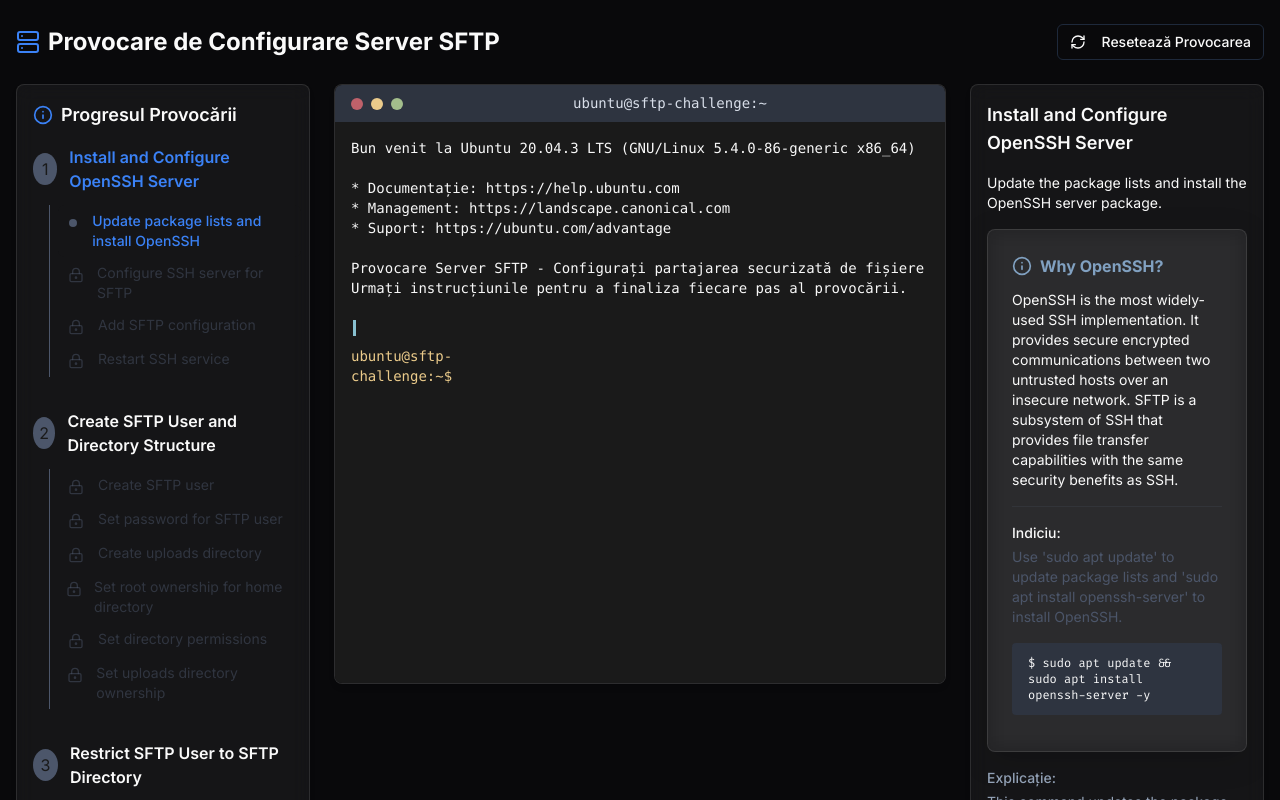
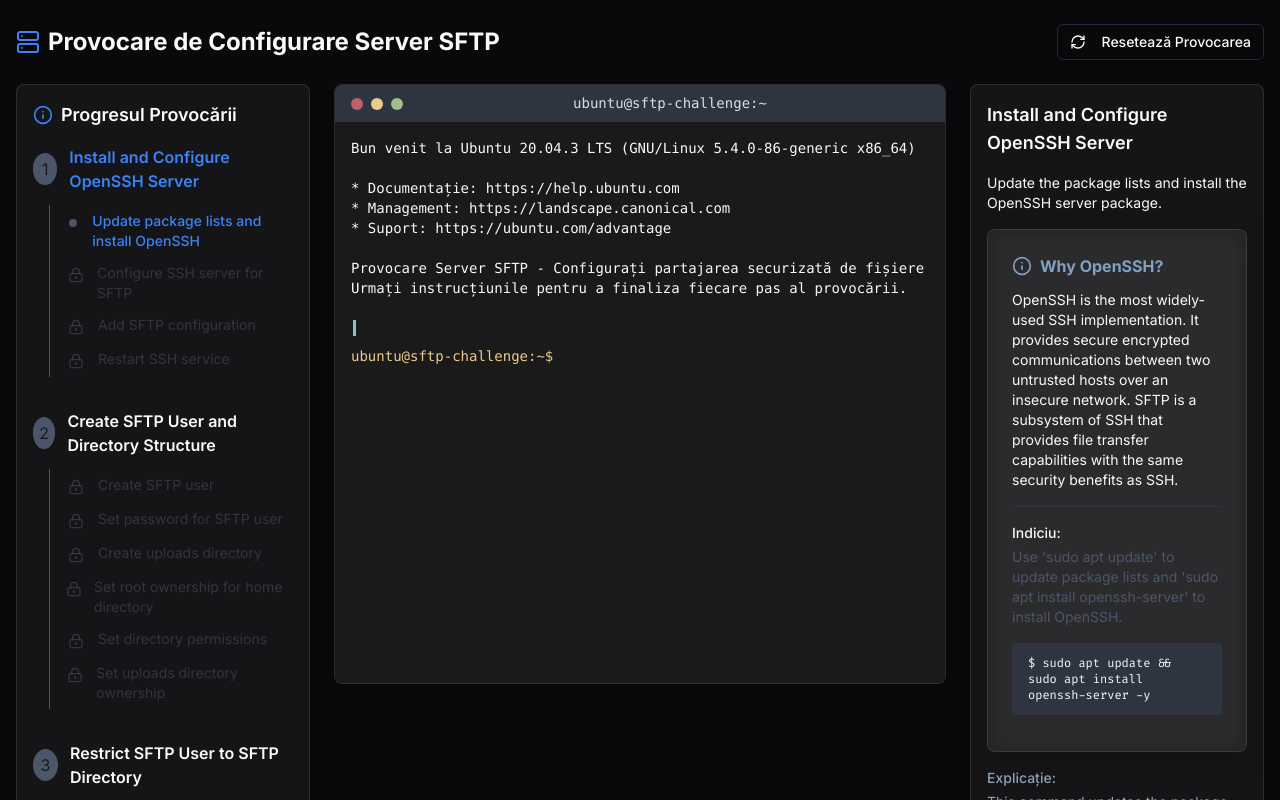
Before and after one commit to BarbuMihaiAlex/secure-file-share-challenge, a React (Vite) app: page / in a window 1280 px wide. Both pictures are taken after a click on the button "Începe Provocarea". Shown: the top 800 px of the page. Built offline with nearby package versions, Linux system fonts and the light colour scheme.

Commit message:
Improve Terminal Prompt Display
Modify the Terminal component to display the prompt on the same line as the input field.

```diff
--- a/src/components/TerminalInput.tsx
+++ b/src/components/TerminalInput.tsx
@@ -39,8 +39,8 @@ const TerminalInput: React.FC<TerminalInputProps> = ({ onSubmit }) => {
       className="flex items-center w-full"
       onClick={handleWrapperClick}
     >
-      <div className="text-terminal-prompt mr-2">ubuntu@sftp-challenge:~$</div>
-      <form className="w-full" onSubmit={handleSubmit}>
+      <span className="text-terminal-prompt whitespace-nowrap">ubuntu@sftp-challenge:~$</span>
+      <form className="w-full ml-2" onSubmit={handleSubmit}>
         <input
           ref={inputRef}
           type="text"
```
